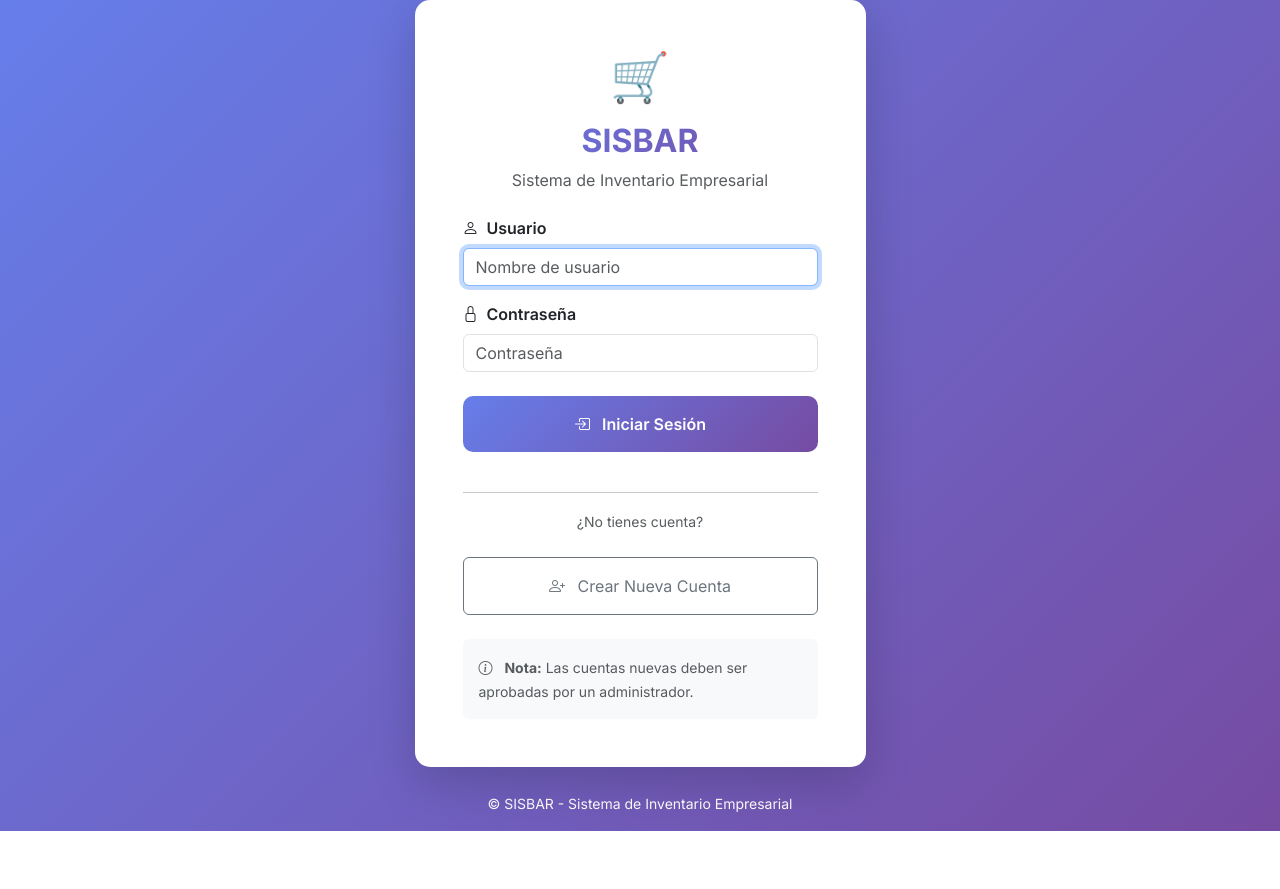
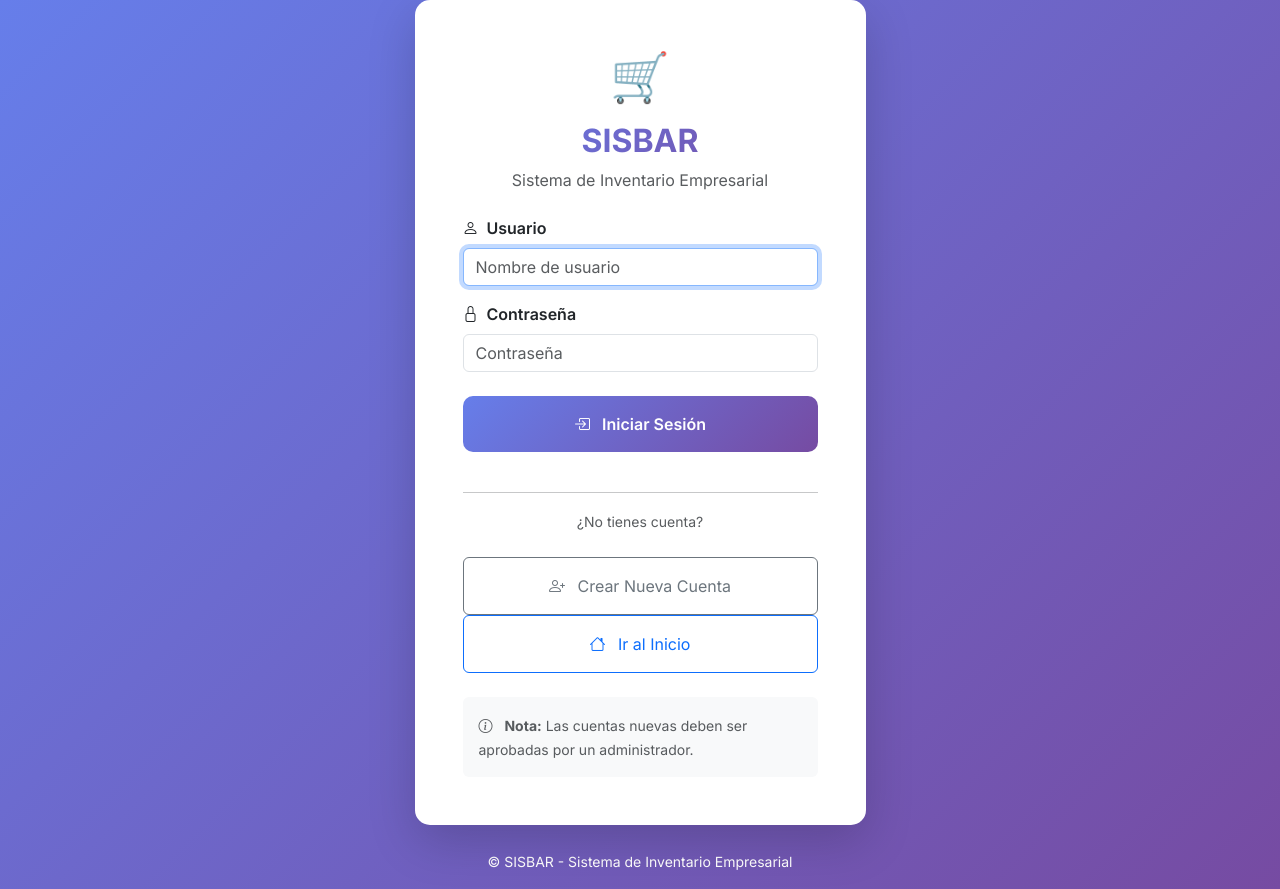
Before and after one commit to sisbaroficial-stack/sisbar, a Django app: page /usuarios/login/ in a window 1280 px wide. Before the commit the page ends 831 px from the top, so only its background shows below. Run offline with Django 5.2, Linux system fonts and the light colour scheme; some libraries are stand-ins or nearby versions.

Commit message:
Update login.html

```diff
--- a/templates/usuarios/login.html
+++ b/templates/usuarios/login.html
@@ -70,7 +70,11 @@
                     <i class="bi bi-person-plus me-2"></i>
                     Crear Nueva Cuenta
                 </a>
-
+                <!-- Botón para ir al índice -->
+                <a href="{% url 'dashboard:home' %}" class="btn btn-outline-primary w-100 py-3">
+                    <i class="bi bi-house me-2"></i>
+                    Ir al Inicio
+                </a>
                 <!-- Info adicional -->
                 <div class="mt-4 p-3 bg-light rounded">
                     <small class="text-muted">
```
